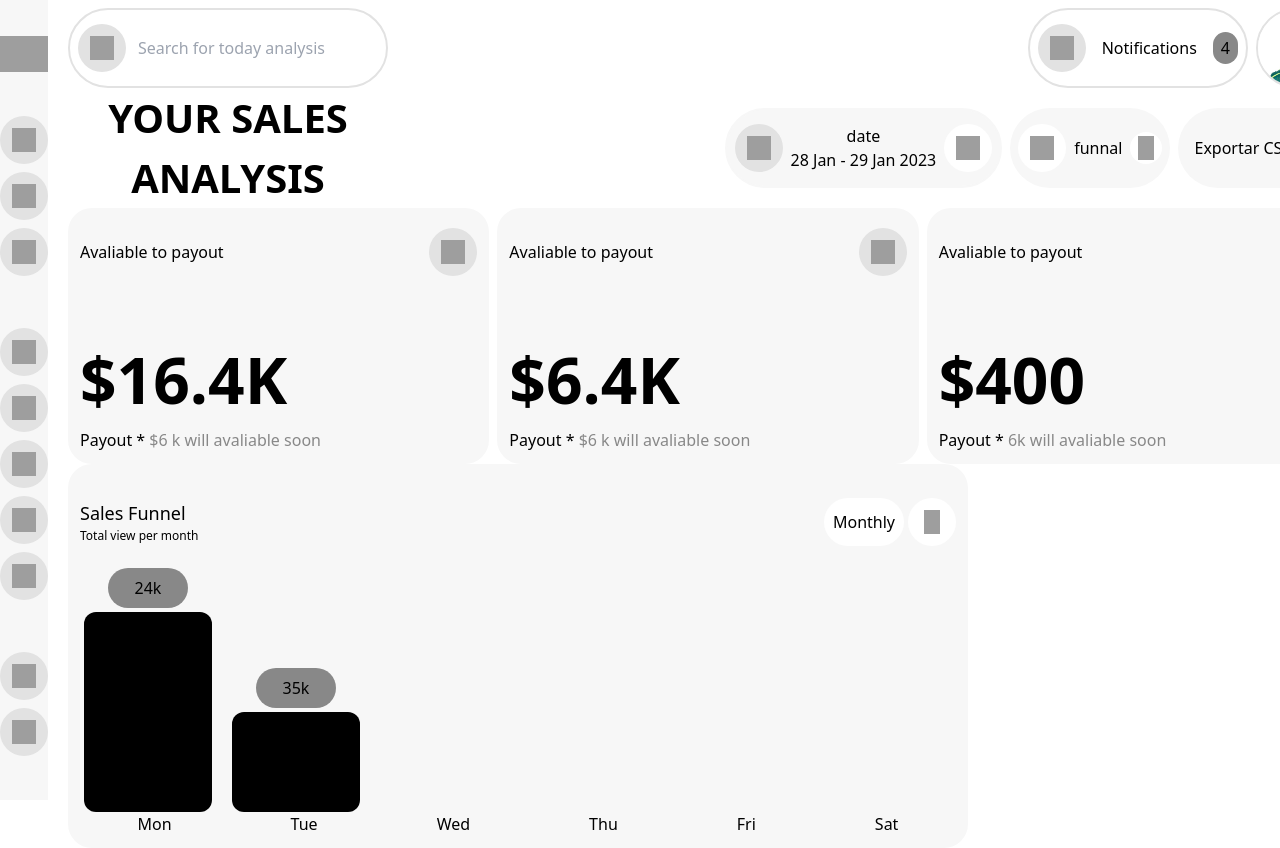
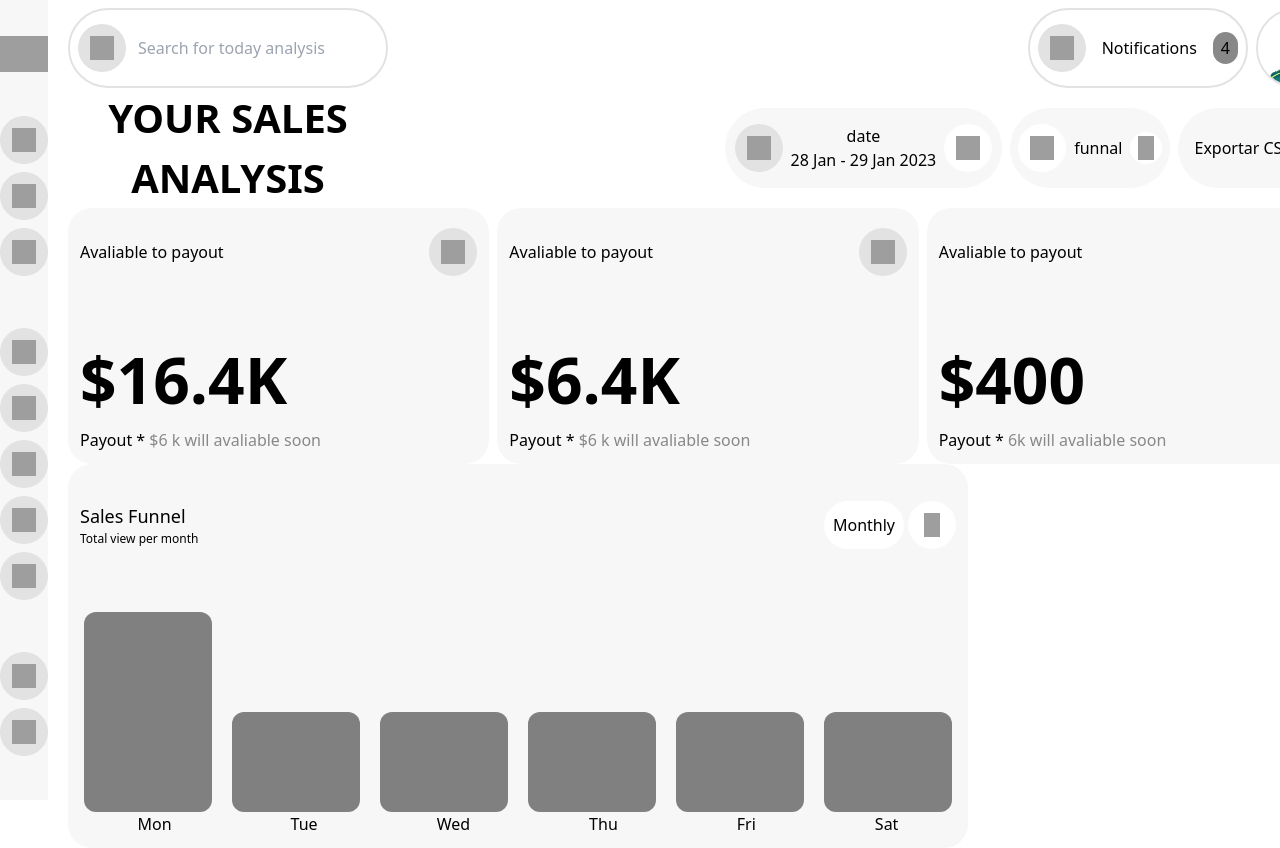
Before and after one commit to Manuelo69/ApredizajeFront, a React (Vite) app: page / in a window 1280 px wide. Shown: the top 848 px of the page. Built offline with nearby package versions, Linux system fonts and the light colour scheme; grey boxes are pictures that could not be loaded.

Commit message:
Aplicada funcionalidad de cambio de color y mostrar cantidades

```diff
--- a/src/components/SalesFunnel/SalesFunnel.jsx
+++ b/src/components/SalesFunnel/SalesFunnel.jsx
@@ -21,10 +21,10 @@ const SalesFunnel = ({ titulo, subtitulo }) => {
       <div className="flex flex-row justify-around w-full gap-3 h-96 items-end">
         <Views altura={200} cantidad={"24k"} />
         <Views altura={100} cantidad={"35k"} />
-        <Views />
-        <Views />
-        <Views />
-        <Views />
+        <Views altura={100} cantidad={"35k"} />
+        <Views altura={100} cantidad={"35k"} />
+        <Views altura={100} cantidad={"35k"} />
+        <Views altura={100} cantidad={"35k"} />
       </div>
       <div className="flex flex-row justify-around text-center w-full gap-1">
         <p>Mon</p>
--- a/src/components/Ui/Views.jsx
+++ b/src/components/Ui/Views.jsx
@@ -1,15 +1,27 @@
+/* eslint-disable react-hooks/rules-of-hooks */
+import { useState } from "react";
+
 const views = ({ cantidad, altura }) => {
+  const [clicked, setClicked] = useState(false);
   const containerStyle = {
     height: altura || 0,
+    backgroundColor: clicked ? "#5ee85b" : "gray",
+  };
+
+  const handleClick = () => {
+    setClicked(!clicked);
   };
   return (
-    <div className="flex flex-col w-32 items-center gap-1">
-      {cantidad ? (
+    <div
+      className="flex flex-col w-32 items-center gap-1"
+      onClick={handleClick}
+    >
+      {clicked ? (
         <div className="bg-dark-gray p-2 w-20 rounded-full">{cantidad}</div>
       ) : (
         ""
       )}
-      <div className="bg-black w-32 rounded-xl" style={containerStyle}></div>
+      <div className="w-32 rounded-xl" style={containerStyle}></div>
     </div>
   );
 };
```
